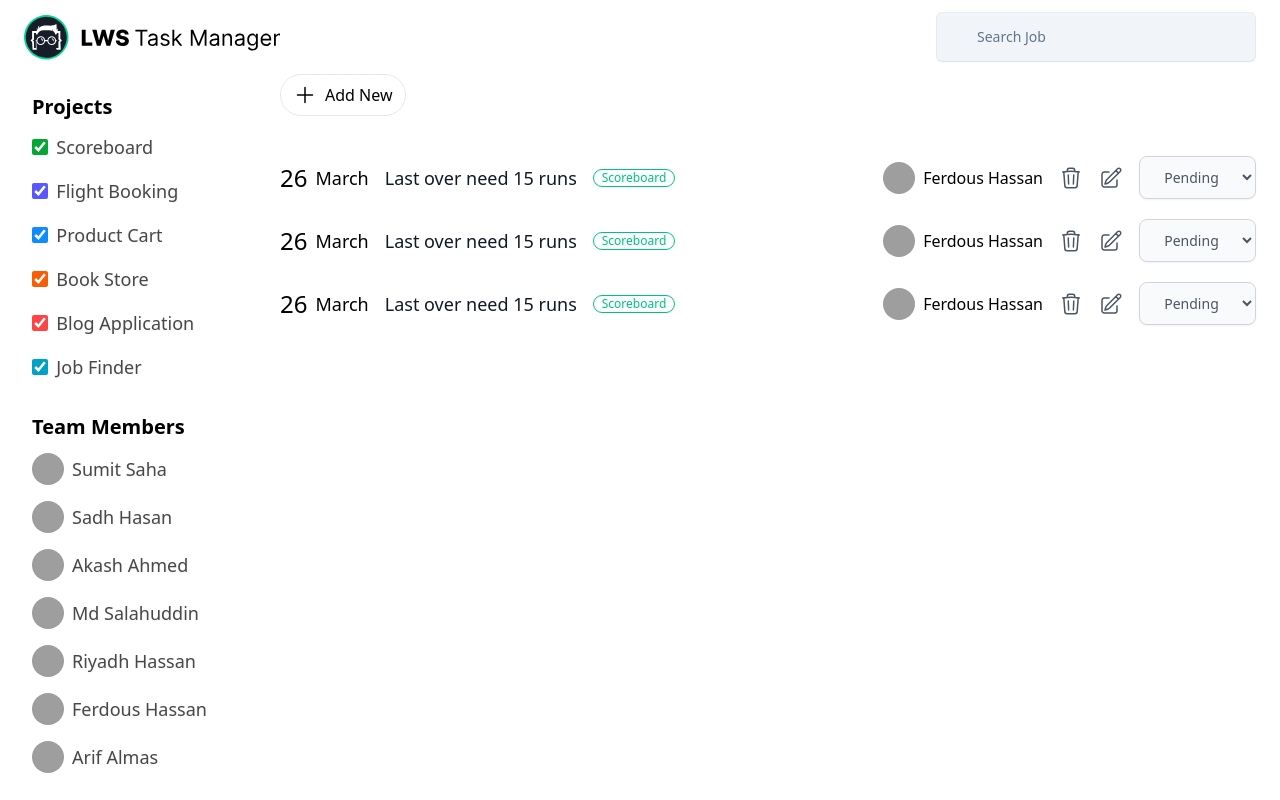
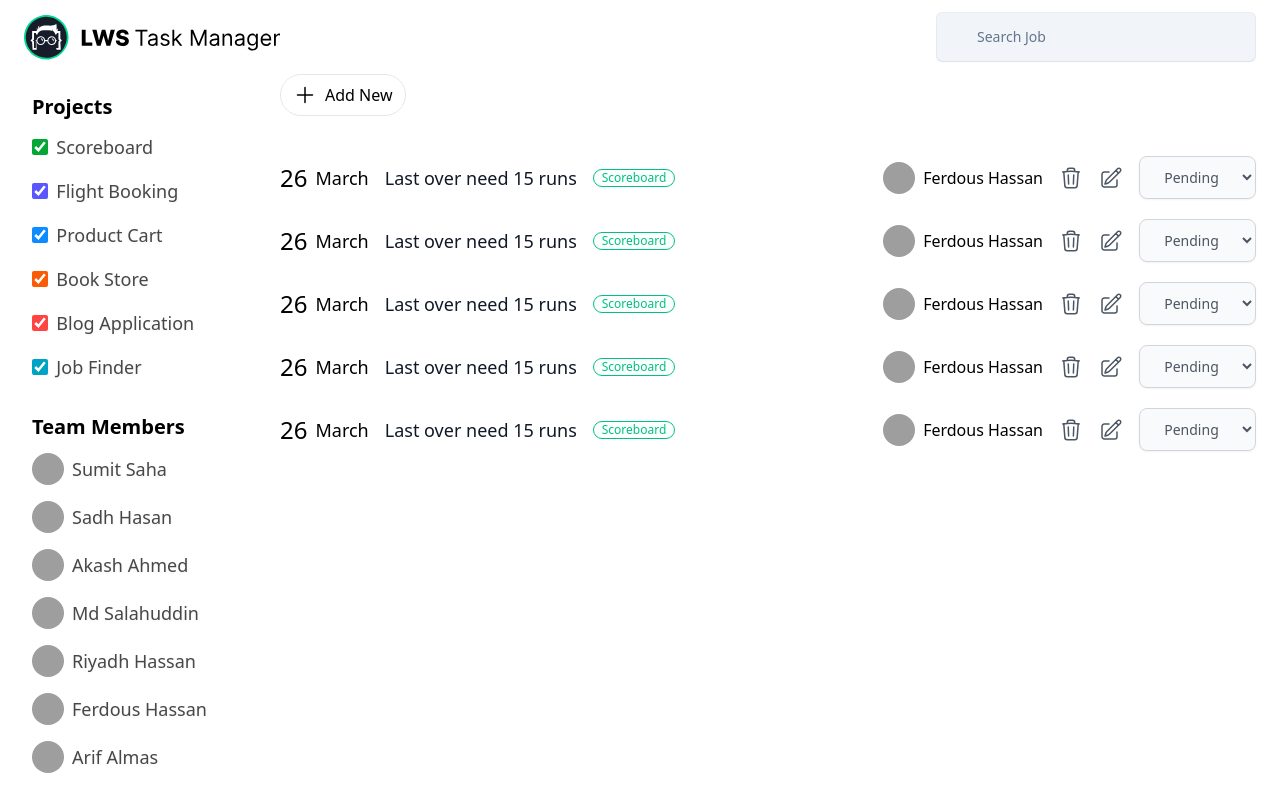
Before and after one commit to MohammadNaiem65/lws-assignment-09, a React (Vite) app: page / in a window 1280 px wide. Built offline with nearby package versions, Linux system fonts and the light colour scheme; data requests are answered from the project's data file; grey boxes are pictures that could not be loaded.

Commit message:
made the tasks section dynamic

```diff
--- a/src/page/Home/Tasks/Tasks.jsx
+++ b/src/page/Home/Tasks/Tasks.jsx
@@ -1,11 +1,37 @@
+import { useGetTasksQuery } from '../../../features/tasks/tasksApi';
+import Loading from '../../../ui/Loading';
+import Error from '../../../ui/Error';
+import NoContent from '../../../ui/NoContent';
 import Task from '../Task/Task';
 
 export default function Tasks() {
-	return (
-		<div className='lws-task-list'>
-			<Task />
-			<Task />
-			<Task />
-		</div>
-	);
+	// hooks
+	const {
+		data: tasks,
+		isLoading,
+		isSuccess,
+		isError,
+		error,
+	} = useGetTasksQuery();
+
+	// decide what to render
+	let content;
+
+	if (isLoading) {
+		content = <Loading />;
+	} else if (!isLoading && isError) {
+		content = <Error message={error} />;
+	} else if (!isLoading && isSuccess && tasks.length === 0) {
+		content = <NoContent />;
+	} else if (!isLoading && isSuccess && tasks.length > 0) {
+		content = (
+			<>
+				{tasks.map((task) => (
+					<Task key={task.id} task={task} />
+				))}
+			</>
+		);
+	}
+
+	return <section className='lws-task-list'>{content}</section>;
 }
```
